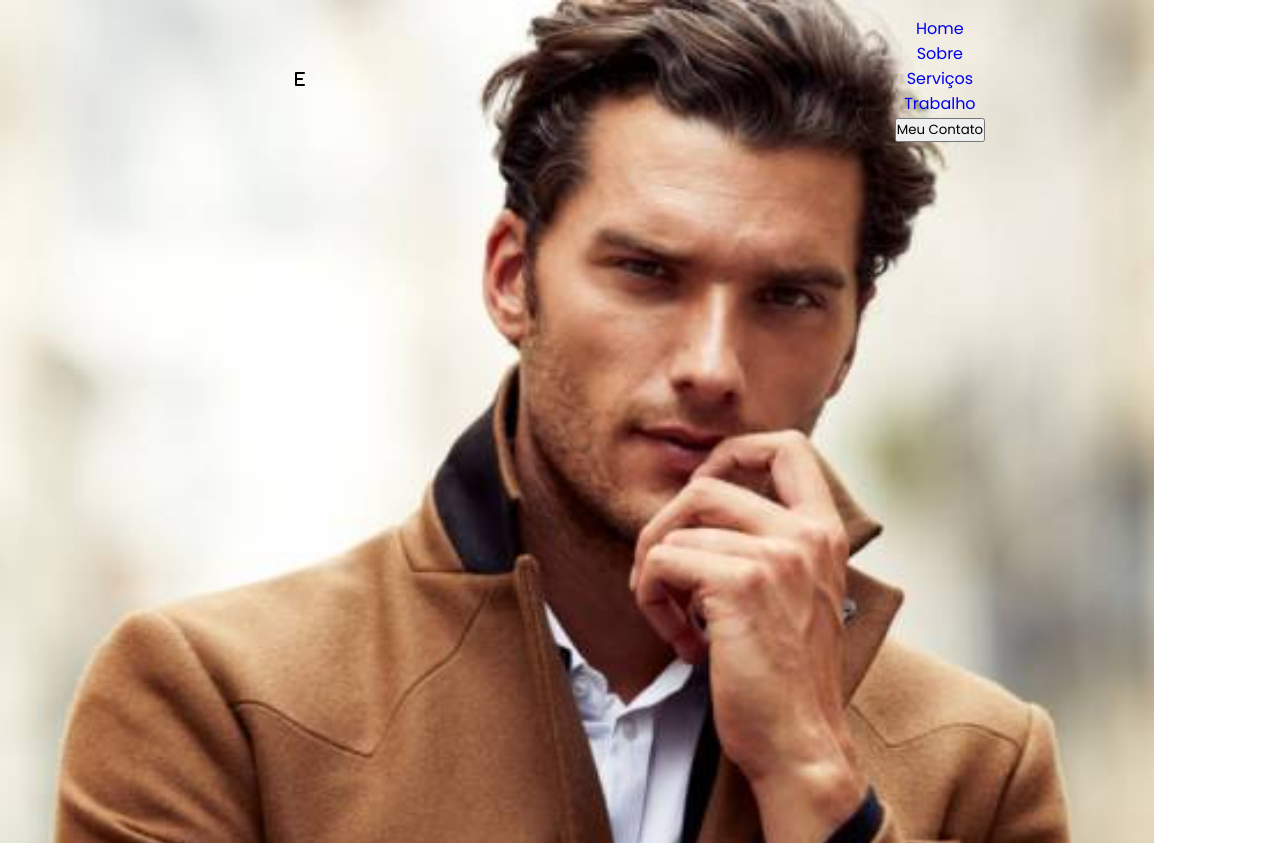
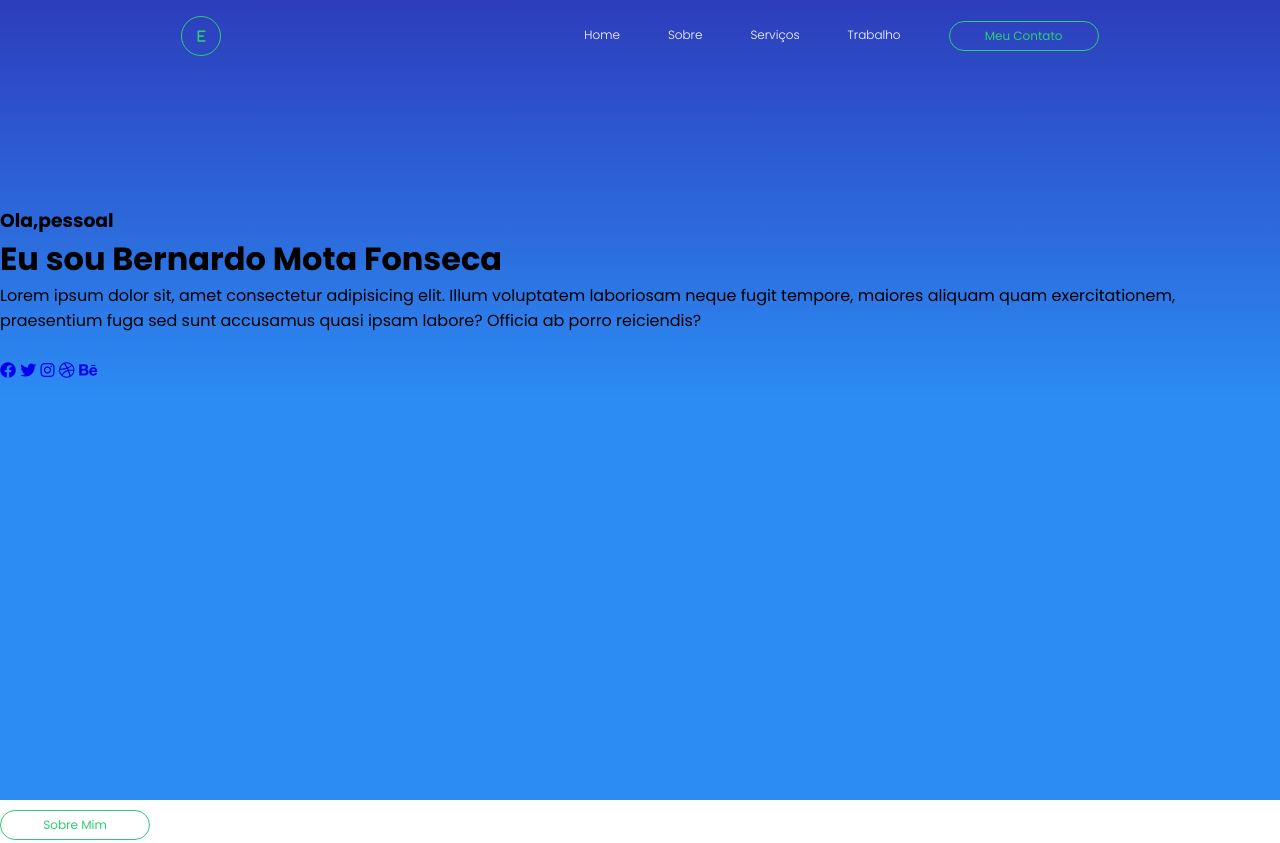
Before and after one commit to BenardoMota/Portfoliopessoal, a plain HTML site: page Index.html in a window 1280 px wide. Shown: the top 843 px of the page. Drawn offline with Linux system fonts and the light colour scheme.

Commit message:
portfolio

```diff
--- a/Index.html
+++ b/Index.html
@@ -31,6 +31,24 @@
             <button>Meu Contato</button>
         </div><!--cabeçalho-link-->
         </header>
+
+        <div class="container-text">
+        </div class="text">
+        <h3>Ola,pessoal</h3>
+        <h1>Eu sou <span>Bernardo Mota Fonseca</span></h1>
+        <p>Lorem ipsum dolor sit, amet consectetur adipisicing elit. Illum voluptatem laboriosam neque fugit tempore, maiores aliquam quam exercitationem, praesentium fuga sed sunt accusamus quasi ipsam labore? Officia ab porro reiciendis?</p>
+        <br>
+        <div class="redes-sociais"></div>
+        <a href="#"><i class="fa-brands fa-facebook"></i></a>
+        <a href="#"><i class="fa-brands fa-twitter"></i></a>
+        <a href="#"><i class="fa-brands fa-instagram"></i></a>
+        <a href="#"><i class="fa-brands fa-dribbble"></i></a>
+        <a href="#"><i class="fa-brands fa-behance"></i></a>
+
+    </div> <!-- redes-sociais-->
+    <button class="btn">Sobre Mim</button>
+        <div><!-- text-->
+        <div><!--container-text-->
     </div> <!-- background-->
 </body>
 
--- a/css/system.css
+++ b/css/system.css
@@ -14,12 +14,11 @@ boody{
 }
 
 .background{
-    background: linear-gradient(rgba(0,0,0, 0.5), rgba(0,0,0, 0.5));
-    background-image: url('list.jpg');
+    background: linear-gradient(180deg, #2d2db0 -10%, #2c8cf4 50%);
     background-size: contain;
     background-repeat: no-repeat;
     width: 100%;
-    height: 180vh;
+    height: 100vh;
 
 }
 
@@ -31,3 +30,86 @@ header{
     text-align: center;
     padding-top: 1rem;
 }
+
+.cabeçalho-link{
+    display: flex;
+    gap: 3rem;
+    font-weight: 300;
+    cursor: pointer;
+}
+
+.cabeçalho-link a{
+    color: #fff;
+    font-size: 12px;
+}
+
+.cabeçalho-link a :hover{
+    color: #2ecc71;
+    transition: 0.3s all;
+}
+
+.logo i{
+    height: 40px;
+    width: 40px;
+    background: transparent ;
+    border: 1px solid #2ecc71;
+    color: #2ecc71;
+    border-radius: 50%;
+    display: inline-flex;
+    align-items: center;
+    justify-content: center;
+    font-size: 13px;
+    cursor: pointer;
+}
+
+button{
+    color: #2ecc71;
+    background: transparent;
+    border: solid 1px #2ecc71;
+    padding: 5px;
+    border-radius: 15px;
+    font-size: 12px;
+    width: 150px;
+}
+
+button:hover{
+    background-color: #2ecc71;
+    color: #fff;
+    transition: 0.5s;
+
+}
+
+.container-text{
+    padding: 150px 0 0 130px;
+}
+
+.text h3{
+    color: #fff;
+    font-size: 15px;
+}
+
+.text h1{
+    color: #fff;
+    margin-top: 10px;
+}
+
+.text span{
+    color: #2ecc71;
+}
+
+.text P{
+    color: #fff;
+    font-size: 10px;
+    font-weight: 300;
+    margin-top: 10px;
+}
+
+.redes-sociais a{
+    color: #2ecc71;
+    padding: 10px;
+    margin-top: 5px;
+}
+
+.btn{
+    margin-top: 10px;
+}
```
Also changed, not shown: css/img/Background-Image-Changer-DreamCodes.jpg (added), css/list.jpg (deleted), 1 other file.
